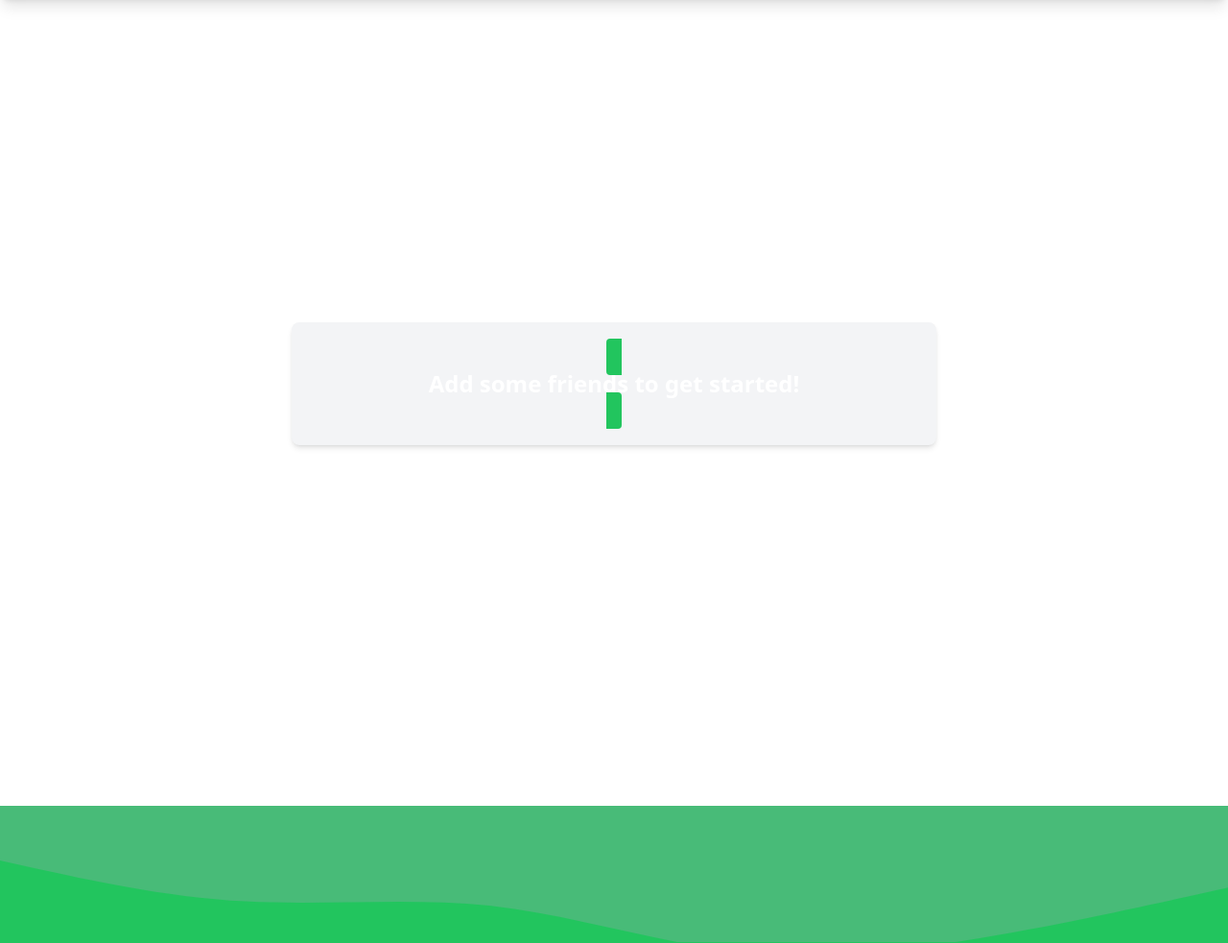
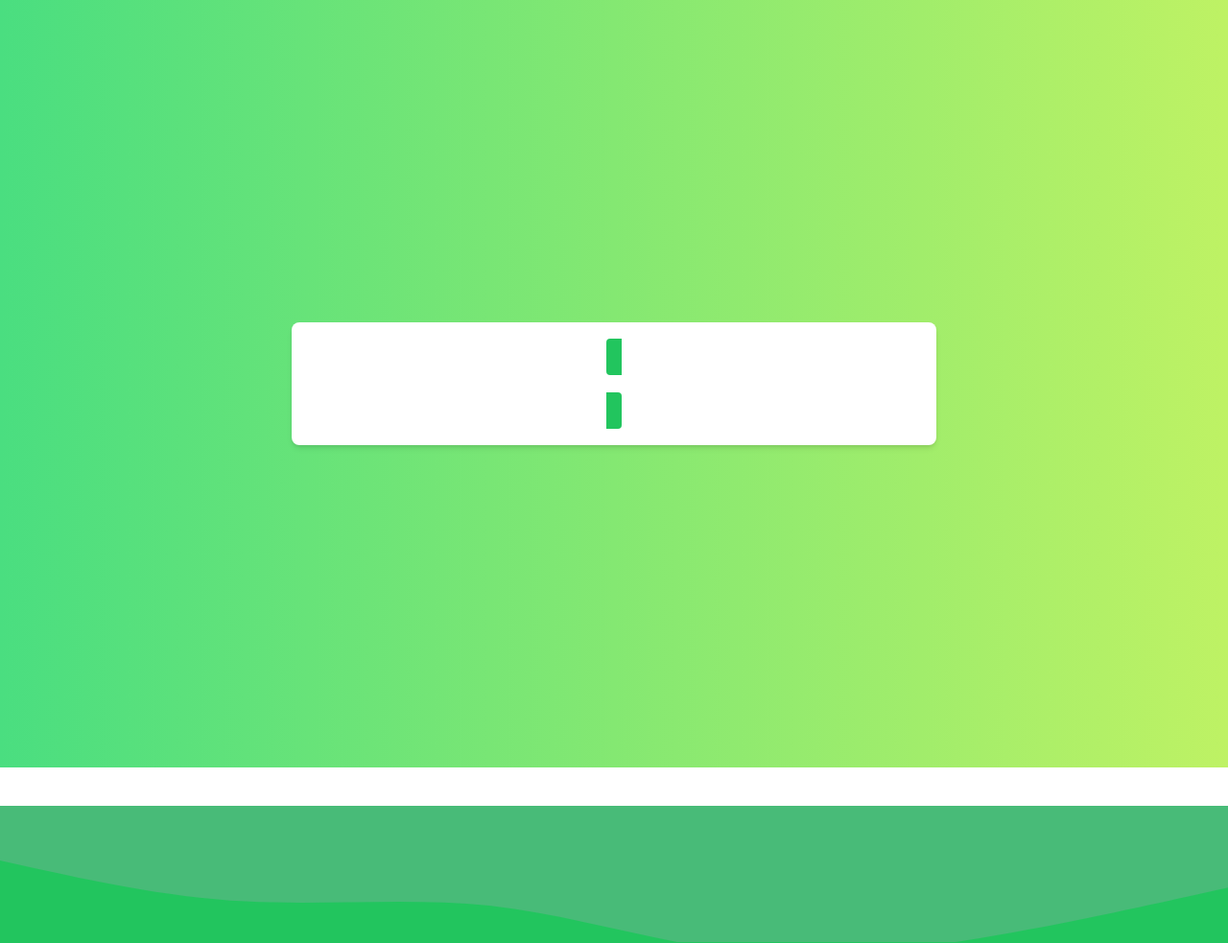
Before and after one commit to sivaShilpa/Vichat_Project3, a Django app: page /user/friends in a window 1280 px wide. Shown: the part 136-1119 px from the top of the page at 96% size. Run offline with Django 4.2, Linux system fonts and the light colour scheme; the visitor is signed in with stand-in values (Sample User, id 1); data comes from the database, SQL or seed files in the repository; style sheets or scripts are compiled from the project's sources; some libraries are stand-ins or nearby versions.

Commit message:
Redo shilpa's changes

```diff
--- a/vichat_app/templates/friends/index.html
+++ b/vichat_app/templates/friends/index.html
@@ -2,9 +2,9 @@
 {% block content %}
 
 
-<div class="min-h-screen bg-gradient-to-r flex items-center justify-center">
-    <div class="bg-gray-100 shadow-md rounded-lg p-6 h-full w-full max-w-2xl">
-        <div class="flex flex-wrap justify-around items-center">
+<div class="min-h-screen bg-gradient-to-r from-green-400 to-lime-300 flex items-center justify-center">
+    <div class="bg-white shadow-md rounded-lg p-6 h-full w-full max-w-2xl">
+        <div class="flex justify-around items-center">
             {% for friend in friend_profiles %}
             <div class="flex flex-col items-center">
                 <a href="{% url 'profile' friend.id %}">
@@ -15,13 +15,6 @@
                 </a>
                 <a href="{% url 'remove_friend' friend.id %}" class="bg-blue-500 hover:bg-blue-700 text-white font-bold py-2 px-4 rounded"><button>remove friend</button></a>
             </div>
-                <div class="text-center">
-                    <a href="{% url 'remove_friend' friend.id %}">
-                        <button class="bg-red-500 hover:bg-red-600 text-white font-semibold py-2 px-4 rounded">
-                            Remove friend
-                        </button>
-                    </a>
-                </div>
                 {% empty %}
                 <div class="text-center">
                     <a href="{% url 'fr-index' %}" class="bg-green-500 hover:bg-green-600 text-white font-semibold py-2 px-4 rounded">
```
